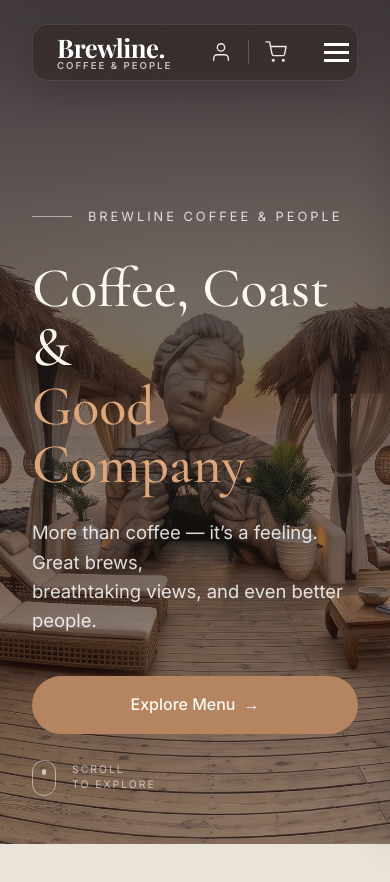
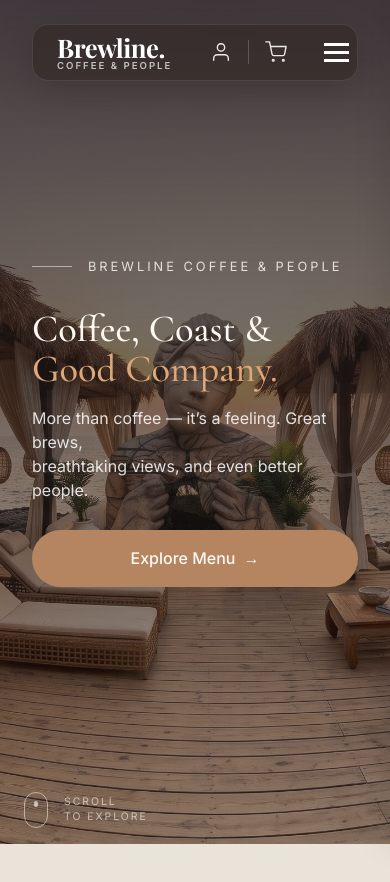
Before and after one commit to ADITYA-397/7th-Heaven-cafe, a Next.js app: page / in a window 390 px wide. Shown: the top 882 px of the page. Built offline with nearby package versions, Linux system fonts and the light colour scheme; no server answers; the database is empty; a web font is replaced by a local one.

Commit message:
style: shift scroll indicator down and optimize mobile hero spacing

```diff
--- a/app/hero-redesign.css
+++ b/app/hero-redesign.css
@@ -175,6 +175,7 @@
 /* ================= HERO REDESIGN ================= */
 .hero-cinematic {
   height: 100vh;
+  height: 100dvh;
   min-height: 700px;
   background-image: url('/assets/hero-bg.jpg');
   background-size: cover;
@@ -496,6 +497,7 @@
   .hero-bottom-indicators {
     left: 2rem;
     right: 2rem;
+    bottom: 1.5rem;
   }
 
   .hero-content-right {
@@ -546,8 +548,20 @@
 }
 
 @media (max-width: 768px) {
+  .hero-container {
+    padding-top: 5.5rem;
+    padding-bottom: 5.5rem;
+  }
+
   .hero-editorial-headline {
-    font-size: 3.5rem;
+    font-size: clamp(2.4rem, 9vw, 3.25rem);
+    margin-bottom: 1rem;
+  }
+
+  .hero-body-text {
+    font-size: 1rem;
+    line-height: 1.5;
+    margin-bottom: 1.75rem;
   }
 
   .hero-gradient-overlay {
@@ -564,7 +578,9 @@
     justify-content: center;
   }
 
-  .brand-signature {
-    font-size: 2rem;
+  .hero-bottom-indicators {
+    bottom: 1rem;
+    left: 1.5rem;
+    right: 1.5rem;
   }
 }
```
